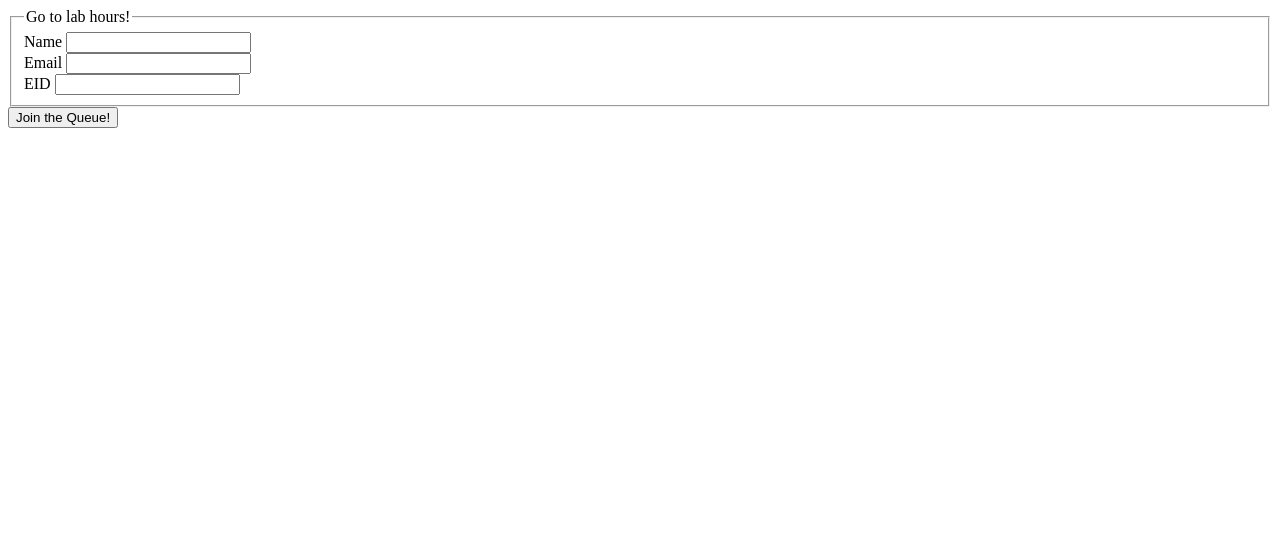
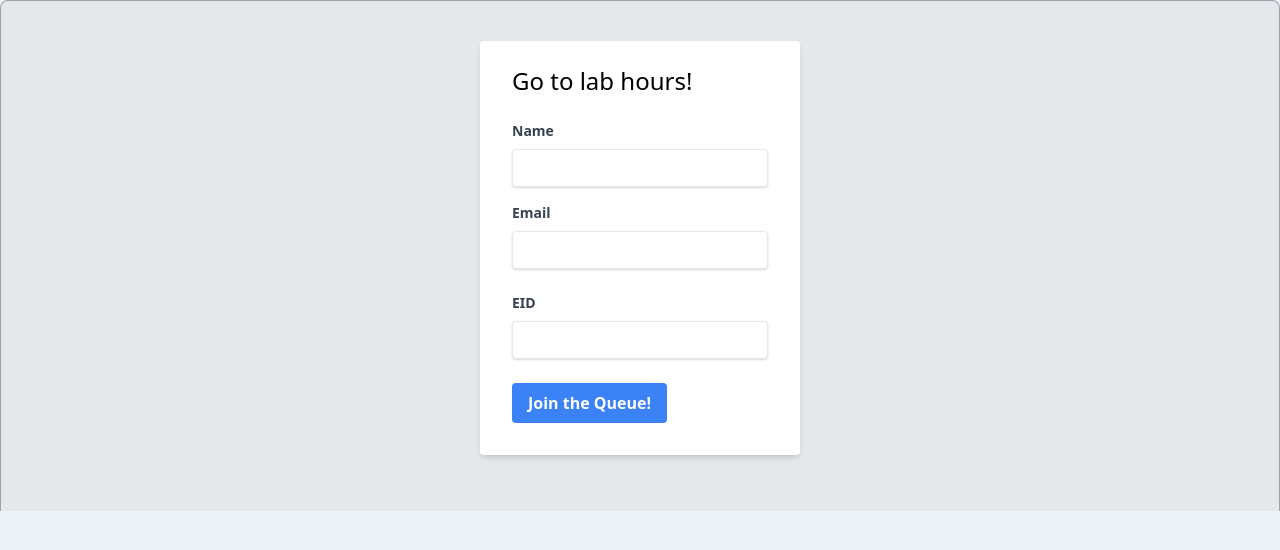
Before and after one commit to ninaahmed/LabHoursV2, a Flask app: page / in a window 1280 px wide. Shown: the top 550 px of the page. Run offline with Flask 2, Linux system fonts and the light colour scheme.

Commit message:
Added CSS styling with Tailwind framework

```diff
--- /dev/null
+++ b/myenv/pyvenv.cfg
@@ -0,0 +1,3 @@
+home = /usr/local/bin
+include-system-site-packages = false
+version = 3.6.5
--- a/templates/enter_line.html
+++ b/templates/enter_line.html
@@ -1,28 +1,33 @@
 <html>
+    <link href="https://unpkg.com/tailwindcss@^1.0/dist/tailwind.min.css" rel="stylesheet">
+
     <head>
         <title>Are you feeling blessed in this Chili's?</title>
     </head>
-    <body>
-        <form method="POST" action="">
+    <body bgcolor="#EDF2F7">
+        <div class="bg-white rounded-t-lg overflow-hidden border-t border-l border-r border-gray-400 p-4 px-3 py-10 bg-gray-200 flex justify-center">
+        <div class="w-full max-w-xs">
+        <form class="bg-white shadow-md rounded px-8 pt-6 pb-8 mb-4" method="POST" action="">
             {{ form.hidden_tag() }}
-            <fieldset class="form-group">
-                <legend class="border-botton mb-4">Go to lab hours!</legend>
-                <div class="form-group">
-                    {{ form.name.label(class="form-control-label") }}
-                    {{ form.name(class="form-control form-control-lg") }}
+                <p class="text-2xl">Go to lab hours!</p>
+                <br/>
+                <div class="mb-4">
+                    {{ form.name.label(class="block text-gray-700 text-sm font-bold mb-2") }}
+                    {{ form.name(class="shadow appearance-none border rounded w-full py-2 px-3 text-gray-700 leading-tight focus:outline-none focus:shadow-outline") }}
                 </div>
-                <div class="form-group">
-                    {{ form.email.label(class="form-control-label") }}
-                    {{ form.email(class="form-control form-control-lg") }}
+                <div class="mb-6">
+                    {{ form.email.label(class="block text-gray-700 text-sm font-bold mb-2") }}
+                    {{ form.email(class="shadow appearance-none border rounded w-full py-2 px-3 text-gray-700 leading-tight focus:outline-none focus:shadow-outline") }}
                 </div>
-                <div class="form-group">
-                    {{ form.eid.label(class="form-control-label") }}
-                    {{ form.eid(class="form-control form-control-lg") }}
+                <div class="mb-6">
+                    {{ form.eid.label(class="block text-gray-700 text-sm font-bold mb-2") }}
+                    {{ form.eid(class="shadow appearance-none border rounded w-full py-2 px-3 text-gray-700 leading-tight focus:outline-none focus:shadow-outline") }}
                 </div>
-            </fieldset>
             <div class="form-group">
-                {{ form.submit(class="btn btn-outline-info") }}
+                {{ form.submit(class="bg-blue-500 hover:bg-blue-700 text-white font-bold py-2 px-4 rounded focus:outline-none focus:shadow-outline") }}
             </div>
         </form>
+    </div>
+    </div>
     </body>
 </html>
```
Also changed, not shown: 10 other files.
